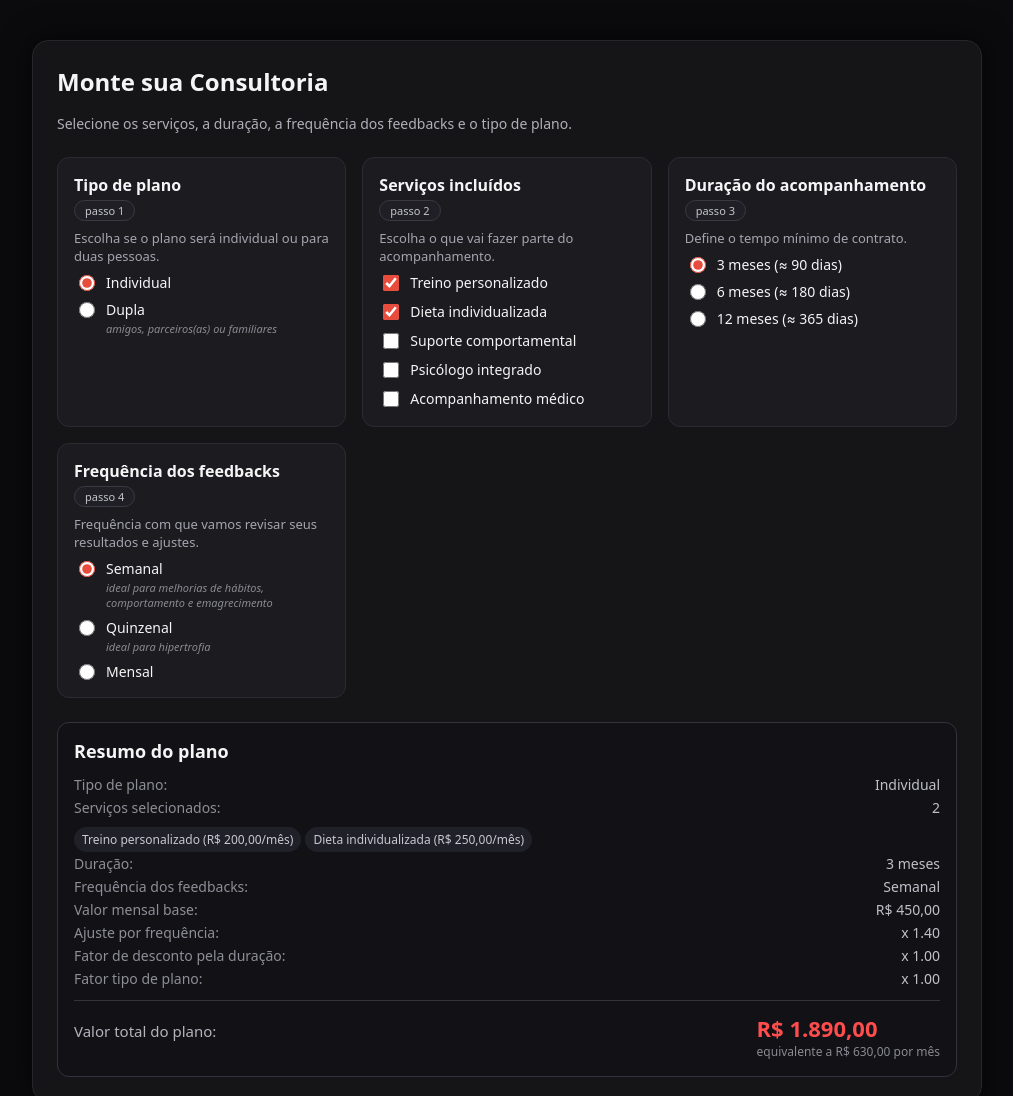
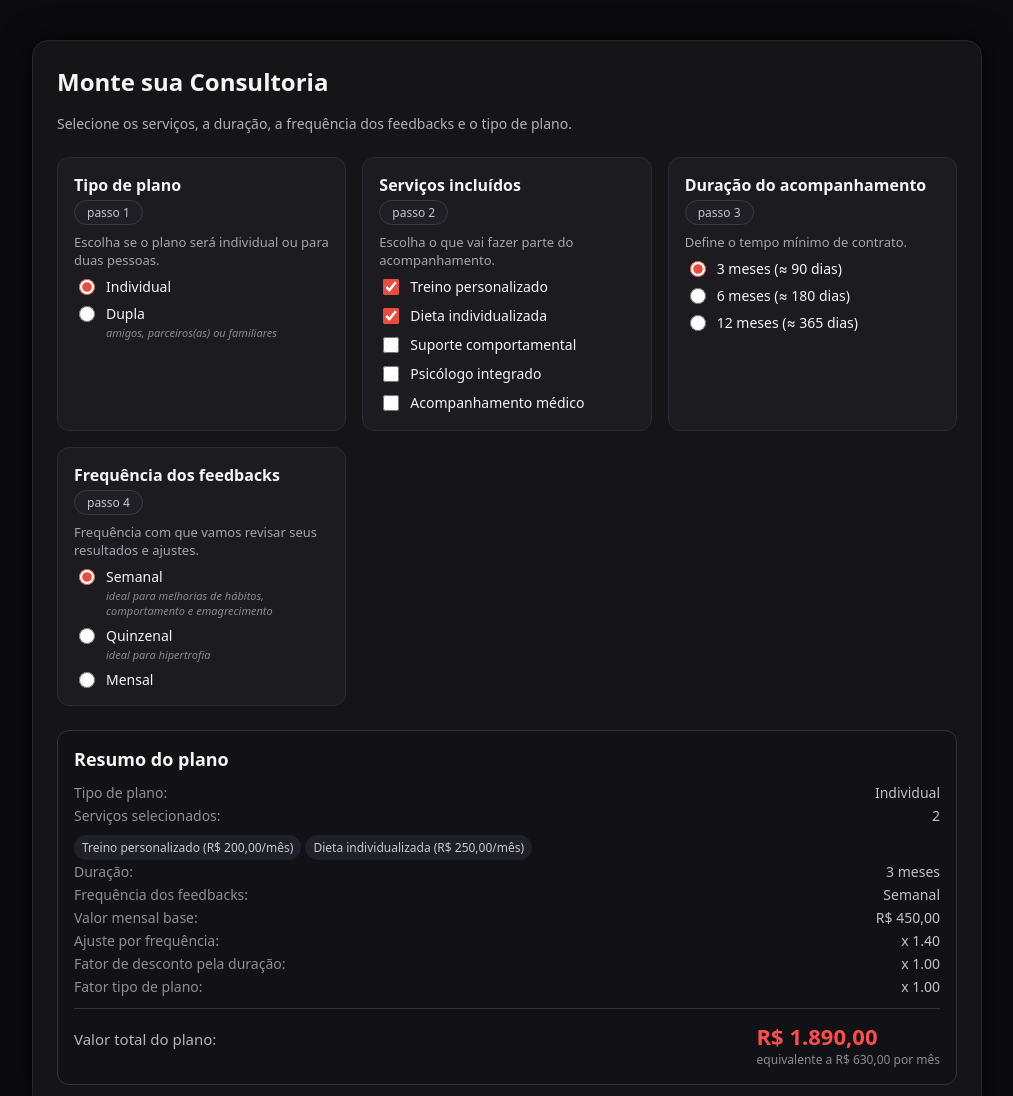
Before and after one commit to doquito77/consultoria-configurador, a plain HTML site: page index.html in a window 1280 px wide. Shown: the top 1096 px of the page, without its empty margins (133-1146 px from the left). Drawn offline with Linux system fonts and the light colour scheme.

Commit message:
Adjust badge padding and font size in index.html

```diff
--- a/index.html
+++ b/index.html
@@ -165,9 +165,9 @@
 
     .badge {
       display: inline-block;
-      padding: 2px 10px;      /* OPÇÃO B: mais largura lateral */
+      padding: 3px 12px;      /* OPÇÃO B: mais largura lateral */
       border-radius: 999px;
-      font-size: 11px;
+      font-size: 12px;
       border: 1px solid #3a3a44;
       color: #c4c4cc;
       background: #1f1f25;
```
